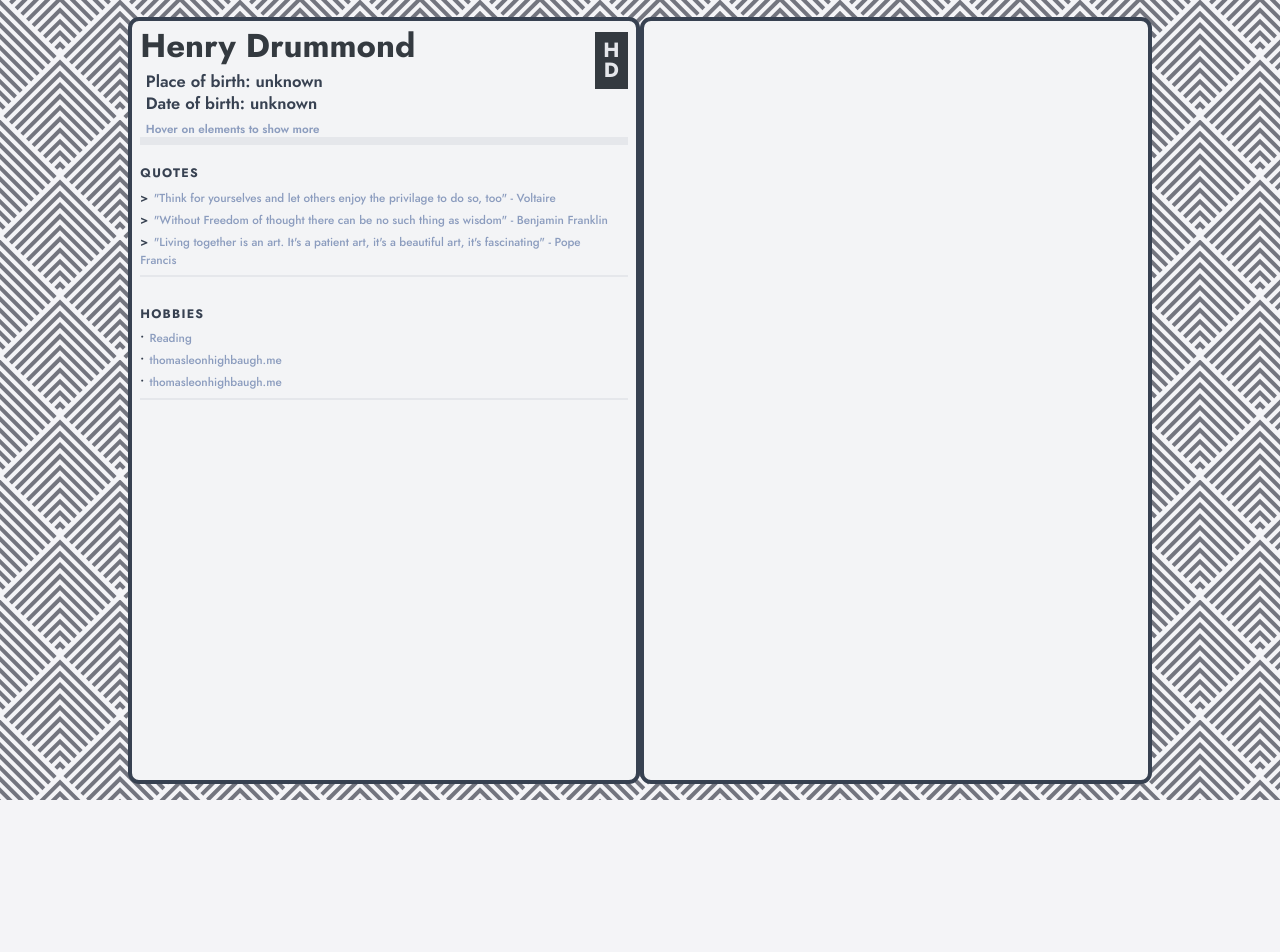
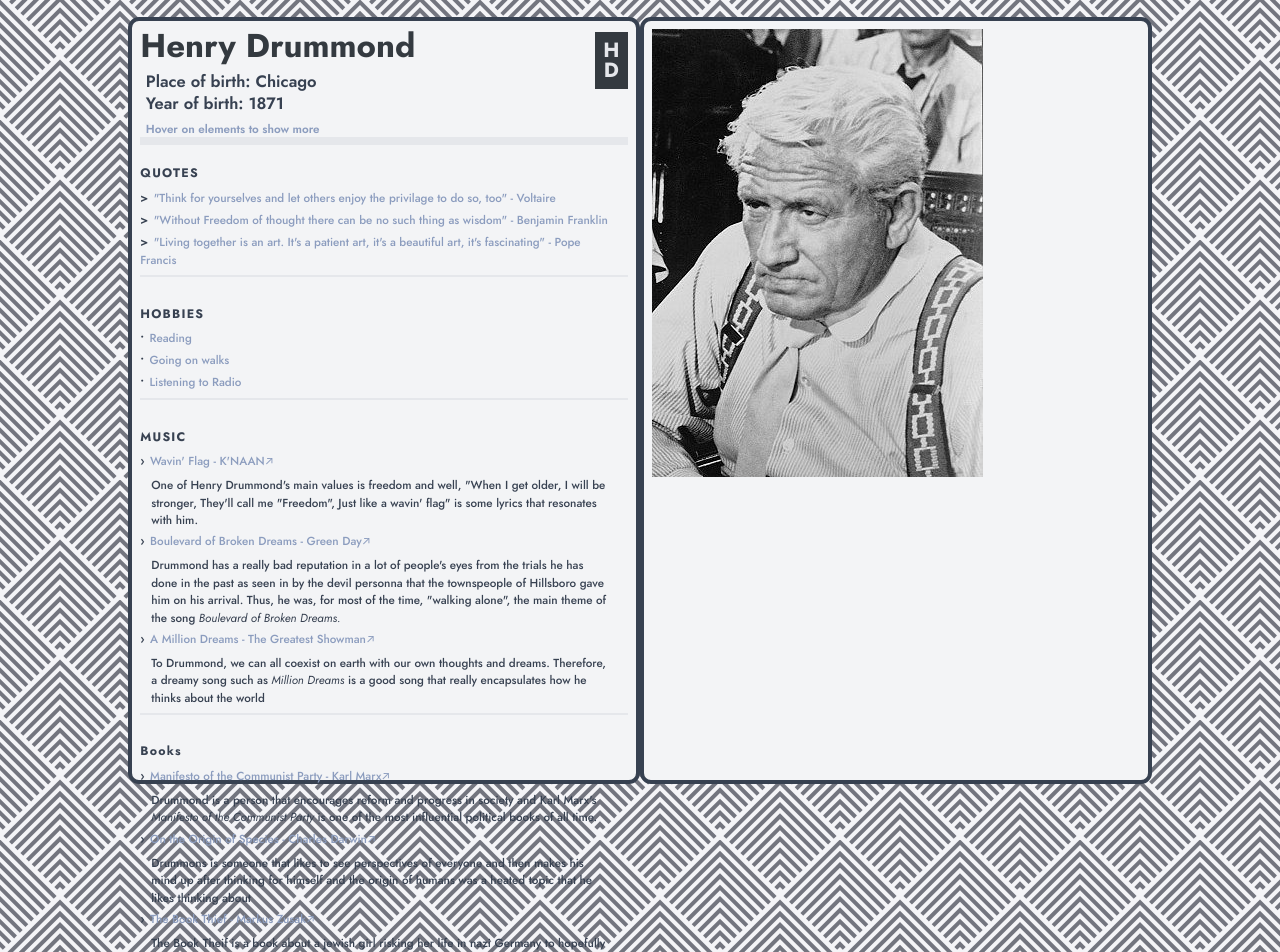
Before and after one commit to Ch3ru09/character-profile, a React (Vite) app: page / in a window 1280 px wide. Shown: the top 952 px of the page. Before the commit the page ends 800 px from the top, so only its background shows below. Built offline with nearby package versions, Linux system fonts and the light colour scheme.

Commit message:
did all except for movies

```diff
--- a/build.css
+++ b/build.css
@@ -875,26 +875,41 @@ i:hover {
 .tooltip {
     position: relative;
     display: inline-block;
-    border-bottom: 1px dotted black;
-    /* If you want dots under the hoverable text */
 }
 
 /* Tooltip text */
 .tooltip .tooltiptext {
     visibility: hidden;
-    width: 120px;
+    width: 25vw;
     background-color: black;
     color: #fff;
     text-align: center;
-    padding: 5px 0;
+    padding: 10px;
     border-radius: 6px;
 
     /* Position the tooltip text - see examples below! */
     position: absolute;
     z-index: 1;
+    top: -5px;
+    left: calc(100% + 1rem);
+}
+
+.tooltip .tooltiptext::after {
+    content: " ";
+    position: absolute;
+    top: 1.5rem;
+    right: 100%;
+    margin-top: -5px;
+    border-width: 5px;
+    border-style: solid;
+    border-color: transparent black transparent transparent;
 }
 
 /* Show the tooltip text when you mouse over the tooltip container */
 .tooltip:hover .tooltiptext {
     visibility: visible;
 }
+
+.c-default {
+    cursor: default;
+}
--- a/src/App.tsx
+++ b/src/App.tsx
@@ -1,6 +1,8 @@
 import Header from "./components/Header";
 import Hobbies from "./components/Hobbies";
 import Quotes from "./components/Quotes";
+import Music from "./components/Music";
+import Books from "./components/Books";
 import type { ReactNode } from "react";
 
 export default function App() {
@@ -11,8 +13,14 @@ export default function App() {
           <Header />
           <Quotes />
           <Hobbies />
+          <Music />
+          <Books />
         </Page>
-        <Page marginSide={"l"}></Page>
+        <Page marginSide={"l"}>
+          <div className="block">
+            <img src="/Drummond.jpg" alt="" />
+          </div>
+        </Page>
       </main>
     </div>
   );
--- /dev/null
+++ b/src/components/Books.tsx
@@ -0,0 +1,45 @@
+export default function Books() {
+  return (
+    <section className="pb-4 mt-4 first:mt-0">
+      <div className="break-inside-avoid">
+        <h2 className="mb-2 text-lg font-bold tracking-widest text-gray-700 print:font-normal">Books</h2>
+        <section className="pb-2 mb-2 border-b-2 break-inside-avoid">
+          <ul className="list-inside pr-7">
+            <li className="mt-1 leading-normal transition duration-100 ease-in text-gray-550 text-md print:">
+              <div className="group tooltip hover:text-gray-700">
+                <span className="mr-2 text-lg font-semibold text-gray-700 leading-snugish">&rsaquo;</span>
+                <a href="https://www.marxists.org/archive/marx/works/download/pdf/Manifesto.pdf" target="_blank">
+                  Manifesto of the Communist Party - Karl Marx
+                </a>
+                <span className="inline-block font-normal transition duration-100 ease-in text-gray-550 print:text-black group-hover:text-gray-700">↗</span>
+              </div>
+              <p className="mt-2 ml-4 leading-normal text-gray-700 text-md c-default">
+                Drummond is a person that encourages reform and progress in society and Karl Marx's <em>Manifesto of the Communist Party</em> is one of the most influential political books of all time.
+              </p>
+            </li>
+            <li className="mt-1 leading-normal transition duration-100 ease-in text-gray-550 text-md print:">
+              <div className="group tooltip hover:text-gray-700">
+                <span className="mr-2 text-lg font-semibold text-gray-700 leading-snugish">&rsaquo;</span>
+                <a href="https://www.vliz.be/docs/Zeecijfers/Origin_of_Species.pdf" target="_blank">
+                  On the Origin of Species - Charles Darwin
+                </a>
+              </div>
+              <span className="inline-block font-normal transition duration-100 ease-in text-gray-550 print:text-black group-hover:text-gray-700">↗</span>
+              <p className="mt-2 ml-4 leading-normal text-gray-700 text-md c-default">Drummons is someone that likes to see perspectives of everyone and then makes his mind up after thinking for himself and the origin of humans was a heated topic that he likes thinking about</p>
+            </li>
+            <li className="mt-1 leading-normal transition duration-100 ease-in text-gray-550 text-md print:">
+              <div className="group tooltip hover:text-gray-700">
+                <span className="mr-2 text-lg font-semibold text-gray-700 leading-snugish">&rsaquo;</span>
+                <a href="https://cdnsm5-ss3.sharpschool.com/UserFiles/Servers/Server_4204286/Image/Grade9GT--TheBookThiefMarkusZusak.pdf" target="_blank">
+                  The Book Thief - Markus Zusak
+                </a>
+                <span className="inline-block font-normal transition duration-100 ease-in text-gray-550 print:text-black group-hover:text-gray-700">↗</span>
+              </div>
+              <p className="mt-2 ml-4 leading-normal text-gray-700 text-md c-default">The Book Theif is a book about a jewish girl risking her life in nazi Germany to hopefully save a Jew from the german SS and this book shows that no one escapes death so why do we need to kill each other over what we think {"(or whether we are Jew or German)"}. It proves to himself the stupidity of humanity trying to restrict something fundamental like thinking.</p>
+            </li>
+          </ul>
+        </section>
+      </div>
+    </section>
+  );
+}
--- a/src/components/Header.tsx
+++ b/src/components/Header.tsx
@@ -5,10 +5,11 @@ export default function Header() {
     <header className="inline-flex items-baseline justify-between w-full mb-3 align-top border-b-8">
       <div className="block">
         <h1 className="mb-0 text-5xl font-bold text-gray-750">{name}</h1>
-        <h2 className="mt-3 ml-2 text-2xl font-semibold text-gray-700 leading-snugish">Place of birth: unknown</h2>
-        <h2 className="mb-3 ml-2 text-2xl font-semibold text-gray-700 leading-snugish">Date of birth: unknown</h2>
+        <h2 className="mt-3 ml-2 text-2xl font-semibold text-gray-700 leading-snugish">Place of birth: Chicago</h2>
+        <h2 className="mb-3 ml-2 text-2xl font-semibold text-gray-700 leading-snugish">Year of birth: 1871</h2>
         <h3 className="m-0 mt-2 ml-2 font-semibold text-md text-gray-550 leading-snugish">Hover on elements to show more</h3>
       </div>
+
       <div className="justify-between px-3 py-3 mt-0 mb-5 text-3xl font-bold leading-none text-gray-200 initials-container bg-gray-750 print:bg-black">
         <div className="text-center initial">H</div>
         <div className="text-center initial">D</div>
--- a/src/components/Hobbies.tsx
+++ b/src/components/Hobbies.tsx
@@ -1,3 +1,5 @@
+import Tooltip from "./utils/Tooltip";
+
 export default function Hobbies() {
   return (
     <section className="pb-4 mt-4 first:mt-0">
@@ -6,21 +8,24 @@ export default function Hobbies() {
         <section className="pb-2 mb-2 border-b-2 break-inside-avoid">
           <ul className="list-inside pr-7">
             <li className="mt-1 leading-normal transition duration-100 ease-in text-gray-550 text-md hover:text-gray-700 print:">
-              <div className="group">
+              <div className="group tooltip">
                 <span className="mr-2 text-lg font-semibold text-gray-700 leading-snugish">•</span>
                 Reading
+                <Tooltip>Drummond is a someone who really enjoys reading. He not only reads to relax, he also read newspapers to enlarge his knowledge about everything in the world.</Tooltip>
               </div>
             </li>
             <li className="mt-1 leading-normal transition duration-100 ease-in text-gray-550 text-md hover:text-gray-700 print:">
-              <div className="group">
+              <div className="group tooltip">
                 <span className="mr-2 text-lg font-semibold text-gray-700 leading-snugish">•</span>
-                thomasleonhighbaugh.me
+                Going on walks
+                <Tooltip>Henry Drummond, as a calm and collected person, likes to go on long walk observing the beauties of nature.</Tooltip>
               </div>
             </li>
             <li className="mt-1 leading-normal transition duration-100 ease-in text-gray-550 text-md hover:text-gray-700 print:">
-              <div className="group">
+              <div className="group tooltip">
                 <span className="mr-2 text-lg font-semibold text-gray-700 leading-snugish">•</span>
-                thomasleonhighbaugh.me
+                Listening to Radio
+                <Tooltip>Drummond likes to listen to the radio to listen to the opinion of other people so he can build his own opinions upon them.</Tooltip>
               </div>
             </li>
           </ul>
--- /dev/null
+++ b/src/components/Music.tsx
@@ -0,0 +1,47 @@
+export default function Music() {
+  return (
+    <section className="pb-4 mt-4 first:mt-0">
+      <div className="break-inside-avoid">
+        <h2 className="mb-2 text-lg font-bold tracking-widest text-gray-700 print:font-normal">MUSIC</h2>
+        <section className="pb-2 mb-2 border-b-2 break-inside-avoid">
+          <ul className="list-inside pr-7">
+            <li className="mt-1 leading-normal transition duration-100 ease-in text-gray-550 text-md print:">
+              <div className="group tooltip hover:text-gray-700">
+                <span className="mr-2 text-lg font-semibold text-gray-700 leading-snugish">&rsaquo;</span>
+                <a href="https://youtu.be/i7RJTTCLUCs" target="_blank">
+                  Wavin' Flag - K'NAAN
+                </a>
+                <span className="inline-block font-normal transition duration-100 ease-in text-gray-550 print:text-black group-hover:text-gray-700">↗</span>
+              </div>
+              <p className="mt-2 ml-4 leading-normal text-gray-700 text-md c-default">One of Henry Drummond's main values is freedom and well, "When I get older, I will be stronger, They'll call me "Freedom", Just like a wavin' flag" is some lyrics that resonates with him.</p>
+            </li>
+            <li className="mt-1 leading-normal transition duration-100 ease-in text-gray-550 text-md print:">
+              <div className="group tooltip hover:text-gray-700">
+                <span className="mr-2 text-lg font-semibold text-gray-700 leading-snugish">&rsaquo;</span>
+                <a href="https://youtu.be/51XzW98wEDg" target="_blank">
+                  Boulevard of Broken Dreams - Green Day
+                </a>
+              </div>
+              <span className="inline-block font-normal transition duration-100 ease-in text-gray-550 print:text-black group-hover:text-gray-700">↗</span>
+              <p className="mt-2 ml-4 leading-normal text-gray-700 text-md c-default">
+                Drummond has a really bad reputation in a lot of people's eyes from the trials he has done in the past as seen in by the devil personna that the townspeople of Hillsboro gave him on his arrival. Thus, he was, for most of the time, "walking alone", the main theme of the song <em>Boulevard of Broken Dreams.</em>
+              </p>
+            </li>
+            <li className="mt-1 leading-normal transition duration-100 ease-in text-gray-550 text-md print:">
+              <div className="group tooltip hover:text-gray-700">
+                <span className="mr-2 text-lg font-semibold text-gray-700 leading-snugish">&rsaquo;</span>
+                <a href="https://youtu.be/Sr3X0DCXI-M" target="_blank">
+                  A Million Dreams - The Greatest Showman
+                </a>
+                <span className="inline-block font-normal transition duration-100 ease-in text-gray-550 print:text-black group-hover:text-gray-700">↗</span>
+              </div>
+              <p className="mt-2 ml-4 leading-normal text-gray-700 text-md c-default">
+                To Drummond, we can all coexist on earth with our own thoughts and dreams. Therefore, a dreamy song such as <em>Million Dreams</em> is a good song that really encapsulates how he thinks about the world
+              </p>
+            </li>
+          </ul>
+        </section>
+      </div>
+    </section>
+  );
+}
--- /dev/null
+++ b/src/components/utils/Tooltip.tsx
@@ -0,0 +1,7 @@
+export default function Tooltip({ children }: TooltipProps) {
+  return <span className="tooltiptext">{children}</span>;
+}
+
+interface TooltipProps {
+  children?: string;
+}
```
Also changed, not shown: public/Drummond.jpg (added), 1 other file (tests, documents, lock files or other folders).
